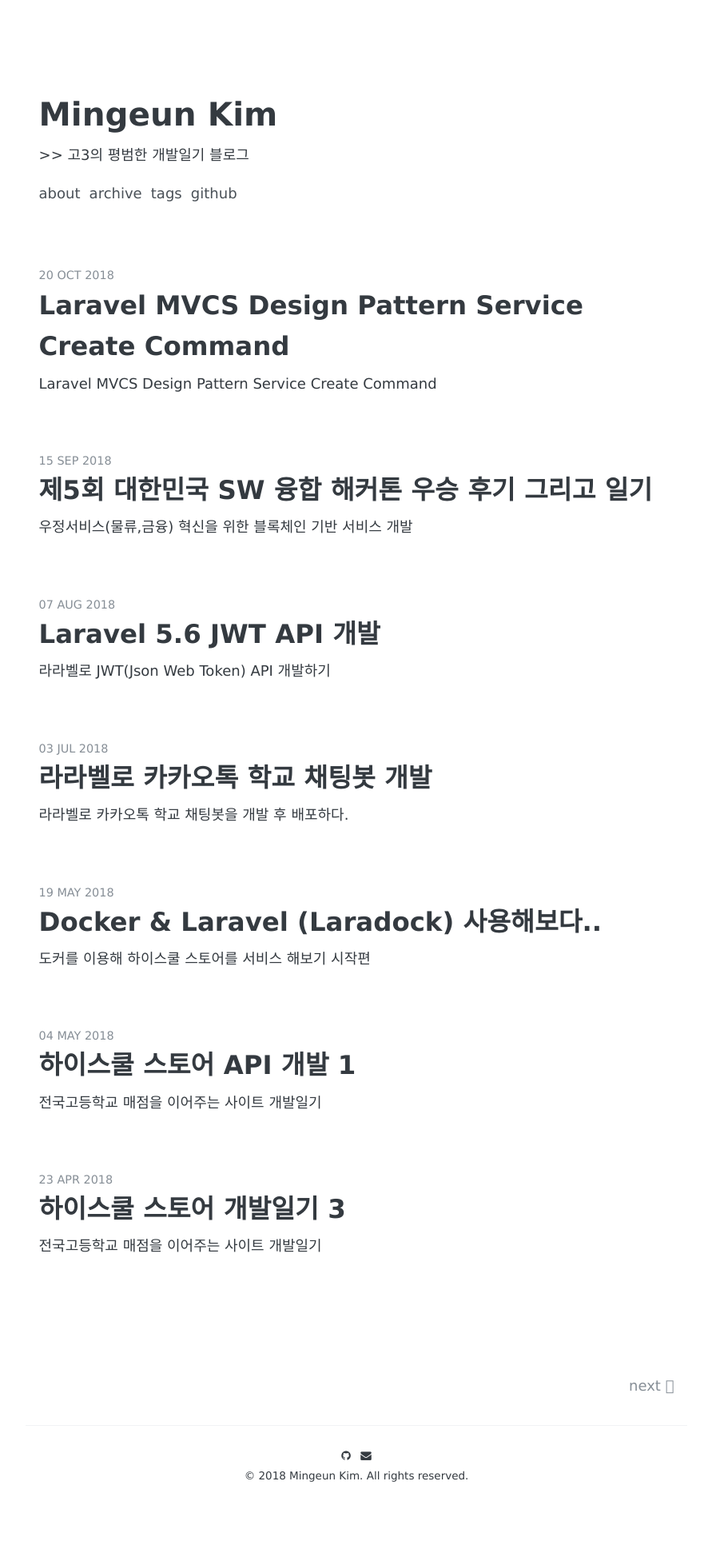
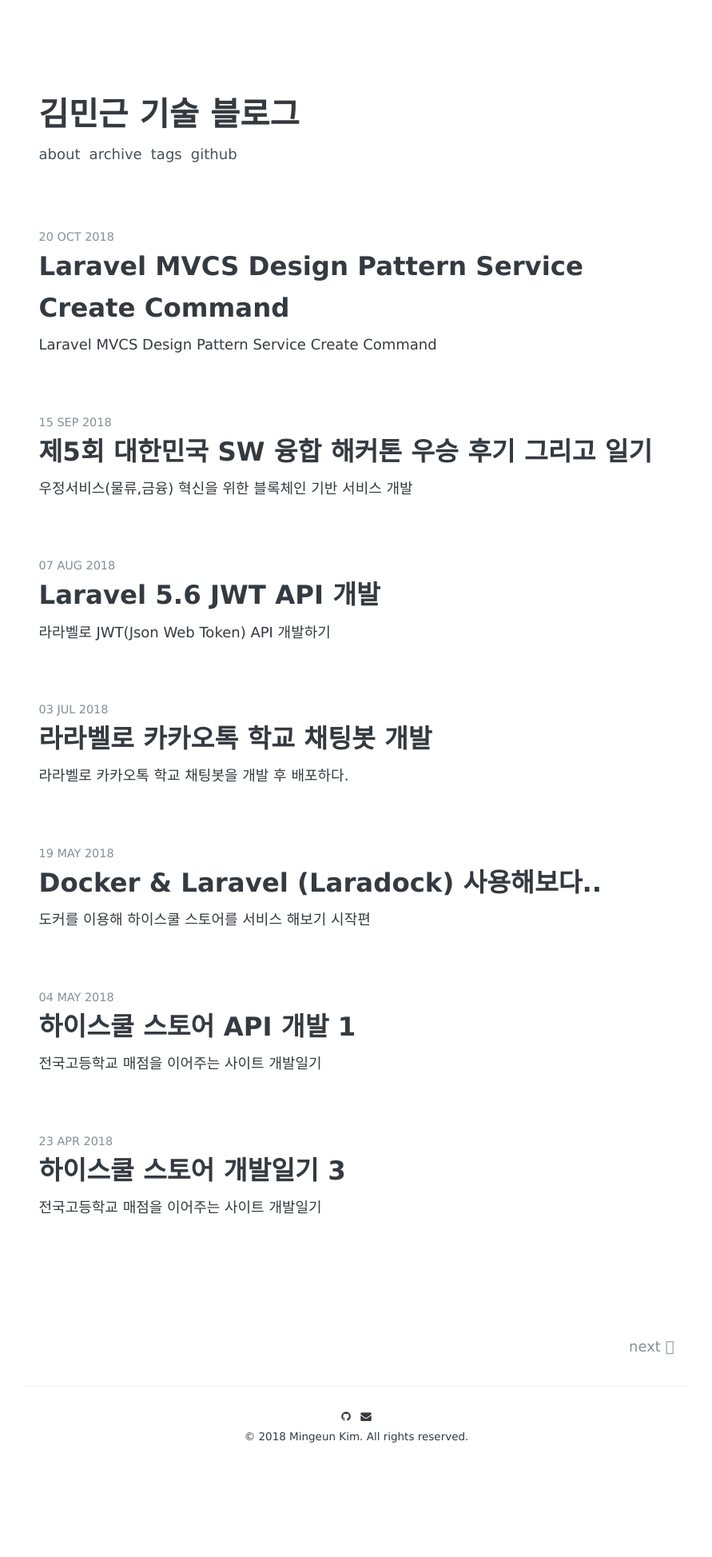
Before and after one commit to mingeunkim/mingeunkim.github.io, a Jekyll site: the page built from index.html, in a window 1280 px wide. Shown: the whole page at 80% size, without its empty margins (194-1085 px from the left). Built offline with Jekyll 4.4.1, drawn with Linux system fonts in a browser that asks for light colours; some web fonts are replaced; the list of posts is cut into pages by our own code; after the commit the page ends 1898 px from its top, so only the background shows below that.

Commit message:
edit config

```diff
--- a/_config.yml
+++ b/_config.yml
@@ -4,6 +4,7 @@
 
 # Basic
 name:               "Mingeun Kim"
+title:              "김민근 기술 블로그"
 
 author:
   github:           getsolaris
--- a/index.html
+++ b/index.html
@@ -4,10 +4,9 @@ layout: default
 
 <header class="header">
   <div class="header-title">
-    <a href="{{ site.url }}{{ site.baseurl }}">{{ site.name }}</a>
+    <a href="{{ site.url }}{{ site.baseurl }}">{{ site.title }}</a>
   </div>
   <nav class="header-nav">
-    <p>>> 고3의 평범한 개발일기 블로그</p>
     {% for nav in site.nav %}
     {% if nav.url contains 'http://' or nav.url contains 'https://' %}
     <a href="{{ nav.url }}">{{ nav.name }}</a>
```
